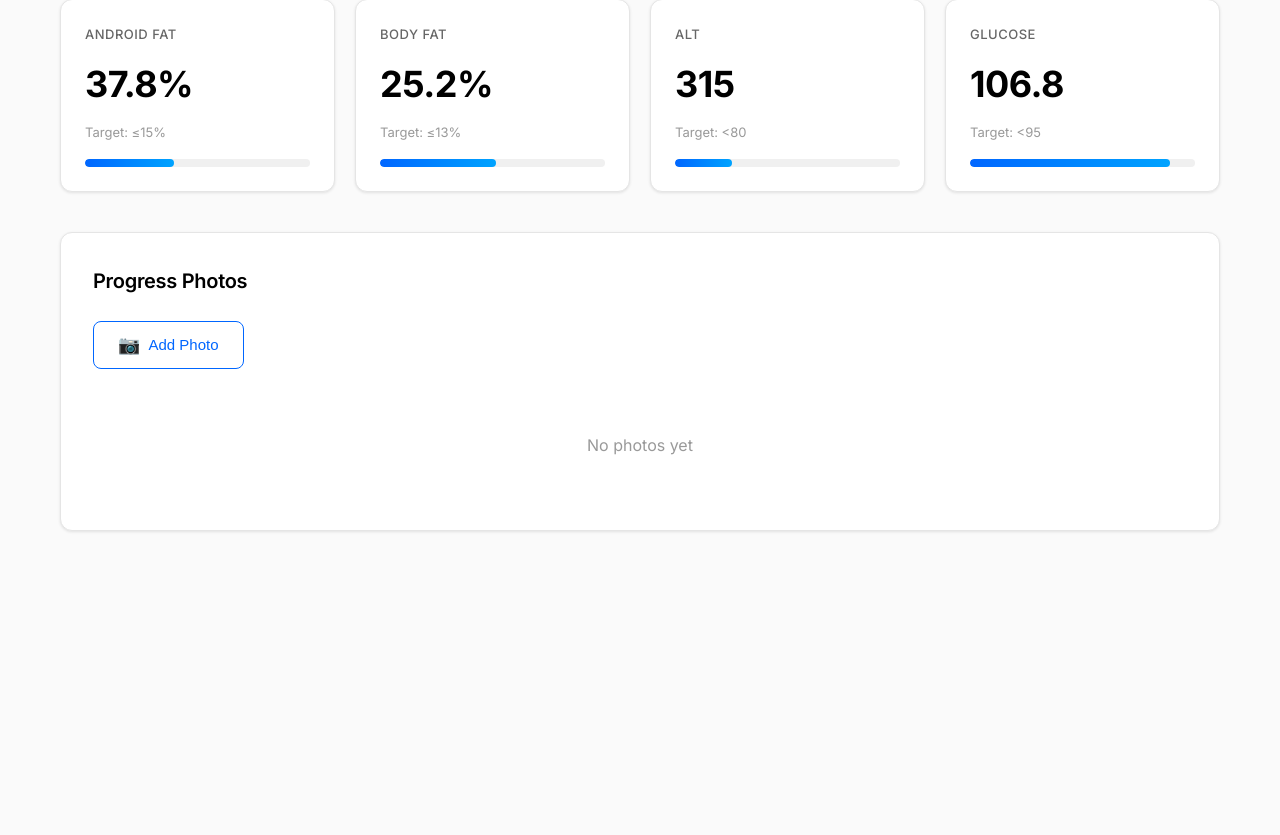
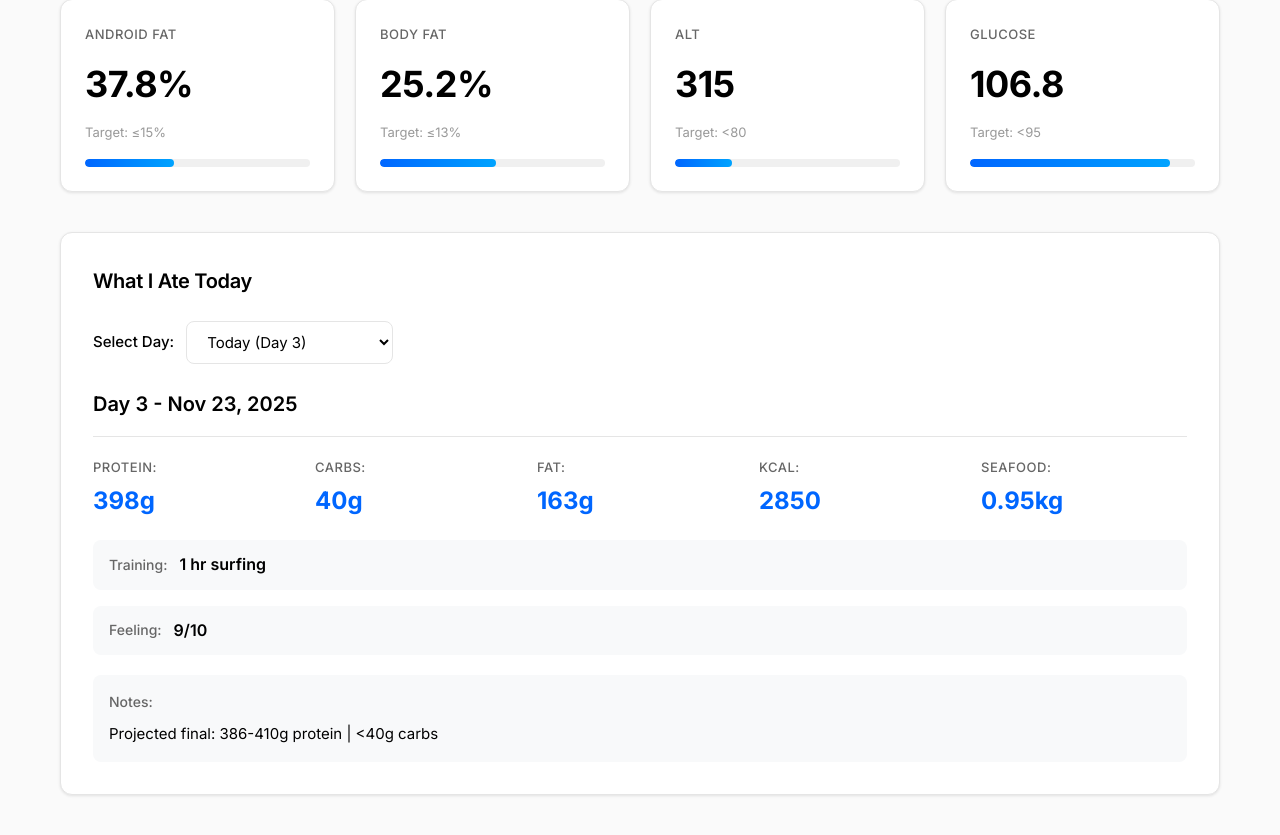
Before and after one commit to bhuram1980/transformation-dashboard, a Flask app: page / in a window 1280 px wide. Shown: the part 944-1779 px from the top of the page. Before the commit the page ends 1476 px from the top, so only its background shows below. Run offline with Flask 3, Linux system fonts and the light colour scheme; data that the repository does not hold is empty; some libraries are stand-ins or nearby versions.

Commit message:
Remove photo upload, add 'What I Ate Today' section with day selector dropdown

```diff
--- a/static/css/style.css
+++ b/static/css/style.css
@@ -312,8 +312,8 @@ body {
     width: 0%;
 }
 
-/* Section 5: Progress Photos */
-.photos-section {
+/* Section 5: What I Ate Today */
+.meals-section {
     background: #fff;
     border-radius: 12px;
     padding: 32px;
@@ -321,59 +321,134 @@ body {
     border: 1px solid #e5e5e5;
 }
 
-.photo-upload-area {
+.day-selector {
     margin-bottom: 24px;
+    display: flex;
+    align-items: center;
+    gap: 12px;
 }
 
-.upload-btn {
-    display: inline-flex;
-    align-items: center;
-    gap: 8px;
-    padding: 12px 24px;
-    background: #fff;
-    color: #0066ff;
-    border: 1.5px solid #0066ff;
+.day-select-label {
+    font-size: 15px;
+    font-weight: 500;
+    color: #000;
+}
+
+.day-select-dropdown {
+    padding: 10px 16px;
+    border: 1.5px solid #e5e5e5;
     border-radius: 8px;
     font-size: 15px;
-    font-weight: 500;
+    font-family: inherit;
+    background: #fff;
+    color: #000;
     cursor: pointer;
     transition: all 0.2s ease;
+    min-width: 200px;
 }
 
-.upload-btn:hover {
-    background: #f0f7ff;
-    transform: translateY(-1px);
+.day-select-dropdown:focus {
+    outline: none;
+    border-color: #0066ff;
+    box-shadow: 0 0 0 3px rgba(0, 102, 255, 0.1);
 }
 
-.upload-icon {
-    font-size: 18px;
+.meals-content {
+    margin-top: 24px;
 }
 
-.photo-gallery-grid {
-    display: grid;
-    grid-template-columns: repeat(auto-fill, minmax(150px, 1fr));
-    gap: 16px;
+.meals-placeholder {
+    text-align: center;
+    color: #999;
+    padding: 40px;
+    font-size: 15px;
 }
 
-.photo-item {
-    position: relative;
-    aspect-ratio: 1;
-    border-radius: 8px;
-    overflow: hidden;
-    cursor: pointer;
-    transition: transform 0.2s ease;
+.meals-day-header {
+    margin-bottom: 20px;
+    padding-bottom: 16px;
+    border-bottom: 1px solid #e5e5e5;
 }
 
-.photo-item:hover {
-    transform: scale(1.05);
+.meals-day-header h3 {
+    font-size: 20px;
+    font-weight: 600;
+    color: #000;
+    margin: 0;
 }
 
-.photo-item img {
-    width: 100%;
-    height: 100%;
-    object-fit: cover;
-    border: 1px solid #e5e5e5;
+.meals-macros {
+    display: grid;
+    grid-template-columns: repeat(auto-fit, minmax(150px, 1fr));
+    gap: 16px;
+    margin-bottom: 20px;
+}
+
+.macro-item {
+    display: flex;
+    flex-direction: column;
+    gap: 4px;
+}
+
+.macro-label {
+    font-size: 13px;
+    color: #666;
+    font-weight: 500;
+    text-transform: uppercase;
+    letter-spacing: 0.5px;
+}
+
+.macro-value {
+    font-size: 24px;
+    font-weight: 700;
+    color: #0066ff;
+}
+
+.meals-training,
+.meals-feeling {
+    margin-bottom: 16px;
+    padding: 12px 16px;
+    background: #f8f9fa;
     border-radius: 8px;
+    display: flex;
+    align-items: center;
+    gap: 12px;
+}
+
+.training-label,
+.feeling-label {
+    font-size: 14px;
+    color: #666;
+    font-weight: 500;
+}
+
+.training-value,
+.feeling-value {
+    font-size: 16px;
+    font-weight: 600;
+    color: #000;
+}
+
+.meals-notes {
+    margin-top: 20px;
+    padding: 16px;
+    background: #f8f9fa;
+    border-radius: 8px;
+}
+
+.notes-label {
+    font-size: 14px;
+    color: #666;
+    font-weight: 500;
+    display: block;
+    margin-bottom: 8px;
+}
+
+.notes-value {
+    font-size: 15px;
+    color: #000;
+    line-height: 1.6;
+    margin: 0;
 }
 
 /* Mobile Responsive */
--- a/static/js/dashboard.js
+++ b/static/js/dashboard.js
@@ -6,7 +6,7 @@ let progressChart;
 document.addEventListener('DOMContentLoaded', function() {
     loadData();
     loadStats();
-    loadPhotos();
+    populateDaySelector();
 
     // Feeling slider update
     const feelingSlider = document.getElementById('feeling');
@@ -432,43 +432,130 @@ function compressImage(file, maxWidth = 1920, maxHeight = 1920, quality = 0.8) {
     });
 }
 
-async function loadPhotos() {
-    try {
-        const response = await fetch('/api/photos');
-        const data = await response.json();
-        const photos = data.photos || [];
+function populateDaySelector() {
+    const selector = document.getElementById('daySelect');
+    if (!selector) return;
 
-        const gallery = document.getElementById('photoGallery');
-        if (!gallery) return;
+    // Load data and populate dropdown
+    fetch('/api/data')
+        .then(response => response.json())
+        .then(data => {
+            const dailyLogs = data.daily_logs || [];
 
-        // Also check localStorage
-        try {
-            const stored = localStorage.getItem('uploadedPhotos');
-            if (stored) {
-                const storedPhotos = JSON.parse(stored);
-                storedPhotos.forEach(stored => {
-                    if (!photos.find(p => p.url === stored.url)) {
-                        photos.push(stored);
-                    }
-                });
+            // Clear existing options
+            selector.innerHTML = '';
+
+            if (dailyLogs.length === 0) {
+                selector.innerHTML = '<option value="">No days logged yet</option>';
+                return;
             }
-        } catch (e) {
-            console.error('Error reading localStorage:', e);
-        }
 
-        if (photos.length > 0) {
-            gallery.innerHTML = photos.map(photo => {
-                const url = photo.url;
-                return `
-                    <div class="photo-item">
-                        <img src="${url}" alt="Progress photo" onclick="window.open('${url}', '_blank')">
+            // Add "Today" option (most recent day)
+            const today = dailyLogs[dailyLogs.length - 1];
+            selector.innerHTML = `<option value="${today.day}" selected>Today (Day ${today.day})</option>`;
+
+            // Add previous days in reverse order
+            for (let i = dailyLogs.length - 2; i >= 0; i--) {
+                const day = dailyLogs[i];
+                const option = document.createElement('option');
+                option.value = day.day;
+                option.textContent = `Day ${day.day} - ${day.date_display || day.date}`;
+                selector.appendChild(option);
+            }
+
+            // Load today's meals by default
+            loadDayMeals();
+        })
+        .catch(error => {
+            console.error('Error loading days:', error);
+            selector.innerHTML = '<option value="">Error loading days</option>';
+        });
+}
+
+function loadDayMeals() {
+    const selector = document.getElementById('daySelect');
+    const mealsContainer = document.getElementById('dayMeals');
+
+    if (!selector || !mealsContainer) return;
+
+    const selectedDay = selector.value;
+    if (!selectedDay) {
+        mealsContainer.innerHTML = '<p class="meals-placeholder">Select a day to view meals</p>';
+        return;
+    }
+
+    // Load data
+    fetch('/api/data')
+        .then(response => response.json())
+        .then(data => {
+            const dailyLogs = data.daily_logs || [];
+            const selectedDayData = dailyLogs.find(d => d.day == selectedDay);
+
+            if (!selectedDayData) {
+                mealsContainer.innerHTML = '<p class="meals-placeholder">Day not found</p>';
+                return;
+            }
+
+            // Build meals display
+            let mealsHTML = `
+                <div class="meals-day-header">
+                    <h3>Day ${selectedDayData.day} - ${selectedDayData.date_display || selectedDayData.date}</h3>
+                </div>
+                <div class="meals-macros">
+                    <div class="macro-item">
+                        <span class="macro-label">Protein:</span>
+                        <span class="macro-value">${selectedDayData.protein || 0}g</span>
+                    </div>
+                    <div class="macro-item">
+                        <span class="macro-label">Carbs:</span>
+                        <span class="macro-value">${selectedDayData.carbs || 0}g</span>
+                    </div>
+                    <div class="macro-item">
+                        <span class="macro-label">Fat:</span>
+                        <span class="macro-value">${selectedDayData.fat || 0}g</span>
+                    </div>
+                    <div class="macro-item">
+                        <span class="macro-label">Kcal:</span>
+                        <span class="macro-value">${selectedDayData.kcal || 0}</span>
+                    </div>
+                    <div class="macro-item">
+                        <span class="macro-label">Seafood:</span>
+                        <span class="macro-value">${selectedDayData.seafoodKg || selectedDayData.seafood_kg || 0}kg</span>
+                    </div>
+                </div>
+            `;
+
+            if (selectedDayData.training) {
+                mealsHTML += `
+                    <div class="meals-training">
+                        <span class="training-label">Training:</span>
+                        <span class="training-value">${selectedDayData.training}</span>
                     </div>
                 `;
-            }).join('');
-        } else {
-            gallery.innerHTML = '<p style="text-align: center; color: #999; grid-column: 1 / -1; padding: 40px;">No photos yet</p>';
-        }
-    } catch (error) {
-        console.error('Error loading photos:', error);
-    }
+            }
+
+            if (selectedDayData.feeling !== undefined && selectedDayData.feeling !== null) {
+                mealsHTML += `
+                    <div class="meals-feeling">
+                        <span class="feeling-label">Feeling:</span>
+                        <span class="feeling-value">${selectedDayData.feeling}/10</span>
+                    </div>
+                `;
+            }
+
+            if (selectedDayData.notes) {
+                mealsHTML += `
+                    <div class="meals-notes">
+                        <span class="notes-label">Notes:</span>
+                        <p class="notes-value">${selectedDayData.notes}</p>
+                    </div>
+                `;
+            }
+
+            mealsContainer.innerHTML = mealsHTML;
+        })
+        .catch(error => {
+            console.error('Error loading day meals:', error);
+            mealsContainer.innerHTML = '<p class="meals-placeholder">Error loading meals</p>';
+        });
 }
--- a/templates/dashboard.html
+++ b/templates/dashboard.html
@@ -69,17 +69,18 @@
             </div>
         </section>
 
-        <!-- Section 5: Progress Photos -->
-        <section class="photos-section">
-            <h2 class="section-title">Progress Photos</h2>
-            <div class="photo-upload-area">
-                <input type="file" id="photoInput" accept="image/*" capture="environment" style="display: none;" onchange="handlePhotoUpload(event)">
-                <button class="upload-btn" onclick="document.getElementById('photoInput').click()">
-                    <span class="upload-icon">📷</span>
-                    Add Photo
-                </button>
+        <!-- Section 5: What I Ate Today -->
+        <section class="meals-section">
+            <h2 class="section-title">What I Ate Today</h2>
+            <div class="day-selector">
+                <label for="daySelect" class="day-select-label">Select Day:</label>
+                <select id="daySelect" class="day-select-dropdown" onchange="loadDayMeals()">
+                    <option value="">Loading...</option>
+                </select>
             </div>
-            <div id="photoGallery" class="photo-gallery-grid"></div>
+            <div id="dayMeals" class="meals-content">
+                <p class="meals-placeholder">Select a day to view meals</p>
+            </div>
         </section>
     </div>
 
```
Also changed, not shown: vercel.json.
